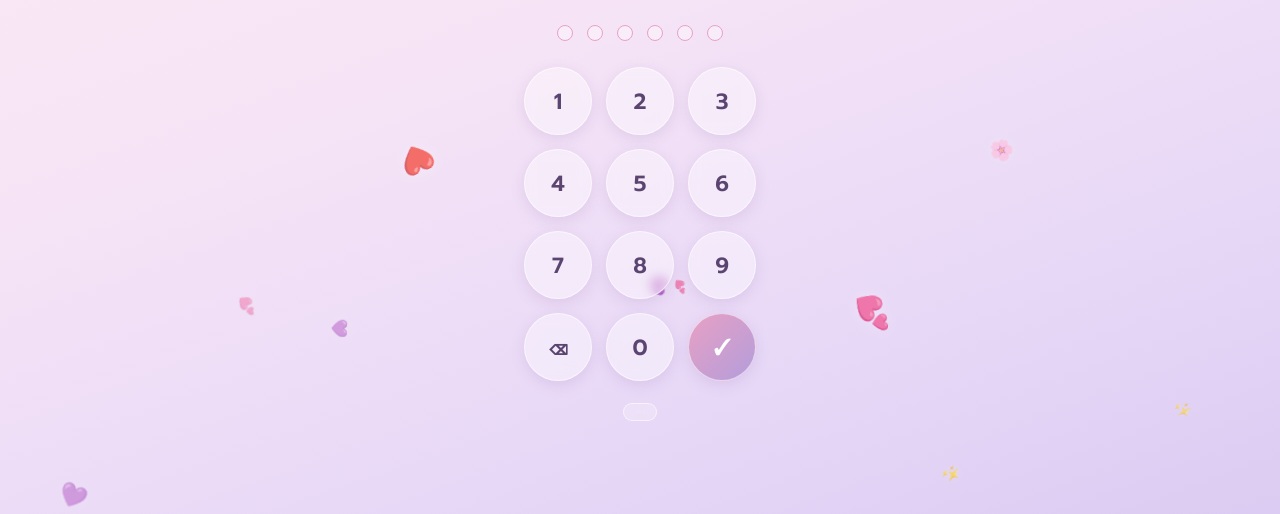
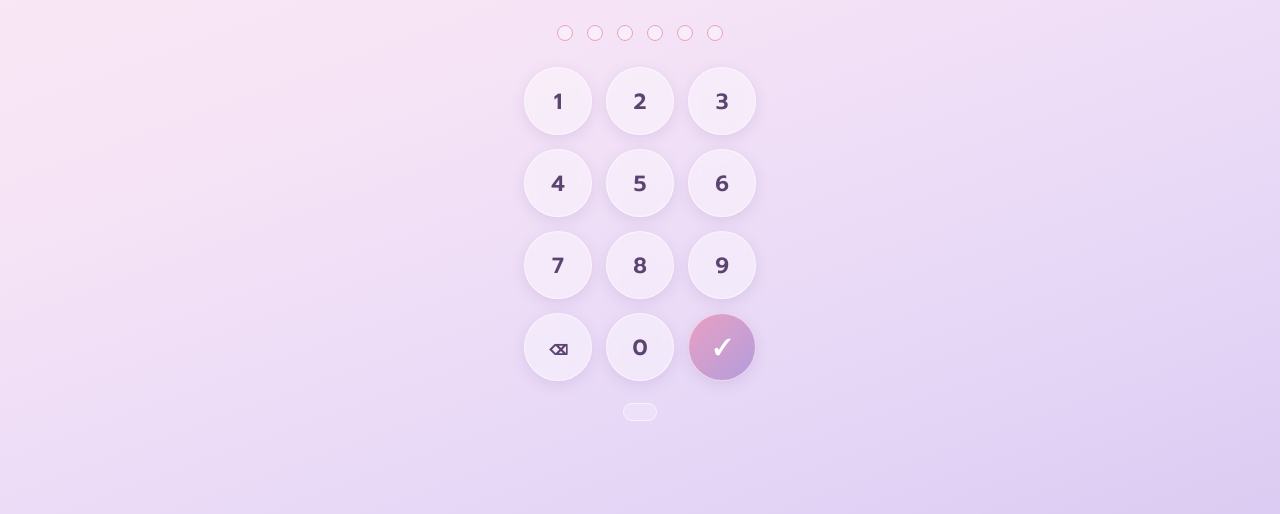
Before and after one commit to MoonShych/LOVE, a plain HTML site: page index.html in a window 1280 px wide. Shown: the part 286-800 px from the top of the page. Drawn offline with Linux system fonts and the light colour scheme.

Commit message:
Update index.html

```diff
--- a/index.html
+++ b/index.html
@@ -10,8 +10,6 @@
 
 <div id="app">
 
-  <!-- Ambient glow blobs + floating hearts/petals/sparkles (behind everything) -->
-  <div id="ambient-layer"></div>
 
   <!-- ============ PAGE 1 : LOCK SCREEN ============ -->
   <section id="page-lock" class="page active">
```
